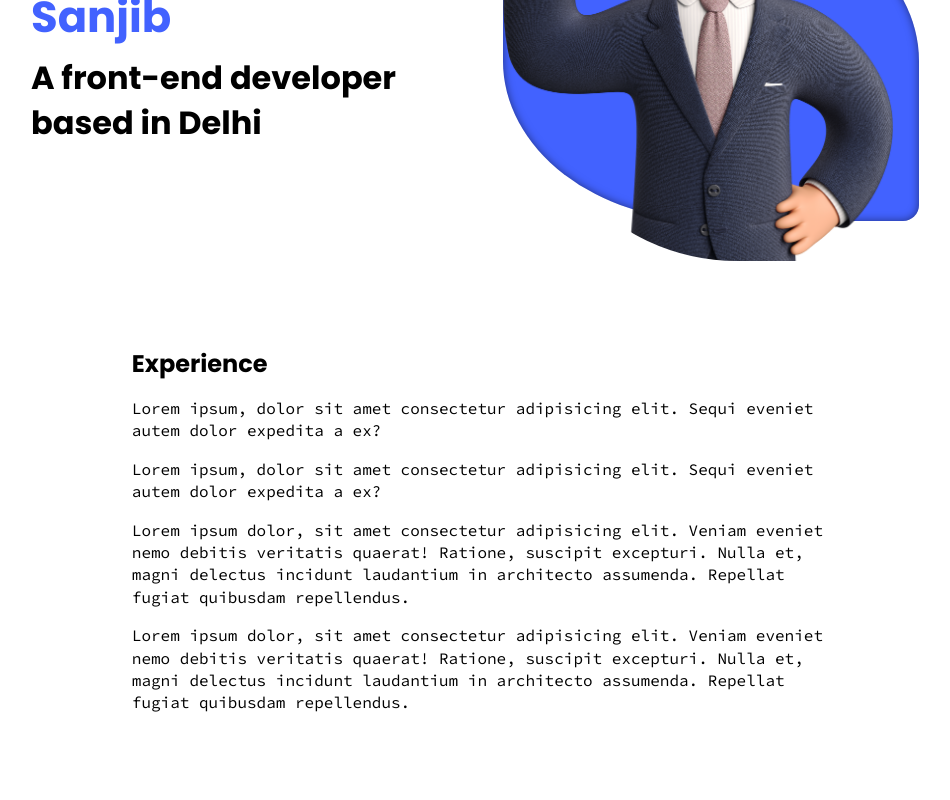
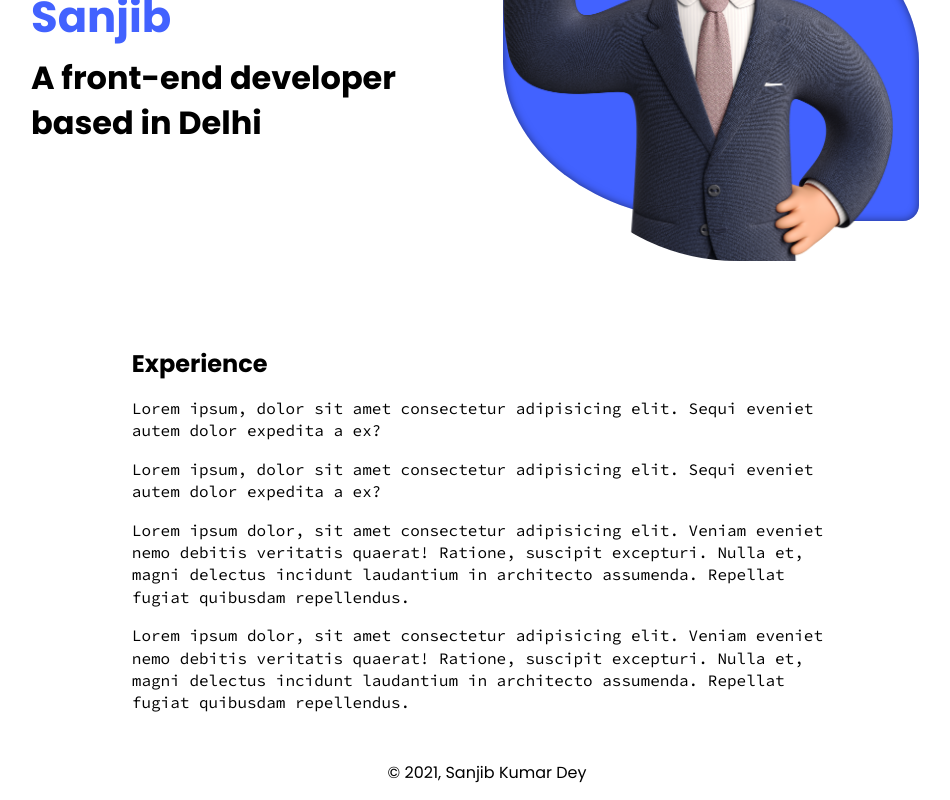
Before and after one commit to sanjibdey104/portfolio-v1, a Next.js app: page / in a window 1280 px wide. Shown: the part 275-1075 px from the top of the page, without its empty margins (153-1103 px from the left). Before the commit the page ends 1021 px from the top, so only its background shows below. Built offline with nearby package versions, Linux system fonts and the light colour scheme.

Commit message:
Add footer

```diff
--- /dev/null
+++ b/components/Footer.js
@@ -0,0 +1,17 @@
+import React from 'react';
+import styled from 'styled-components';
+
+const StyledFooter = styled.footer`
+    display: grid;
+    place-content: center;
+`
+
+function Footer() {
+    return (
+        <StyledFooter>
+            &copy; 2021, Sanjib Kumar Dey
+        </StyledFooter>
+    )
+}
+
+export default Footer;
--- a/components/Layout.js
+++ b/components/Layout.js
@@ -1,6 +1,7 @@
 import React from 'react';
 import CustomHead from './CustomHead';
 import Header from './Header';
+import Footer from './Footer';
 
 const Layout = ({ children }) => {
 
@@ -10,6 +11,7 @@ const Layout = ({ children }) => {
         <div className="container">
             <Header />
             {children}
+            <Footer />
         </div>
         </>
     )
```
